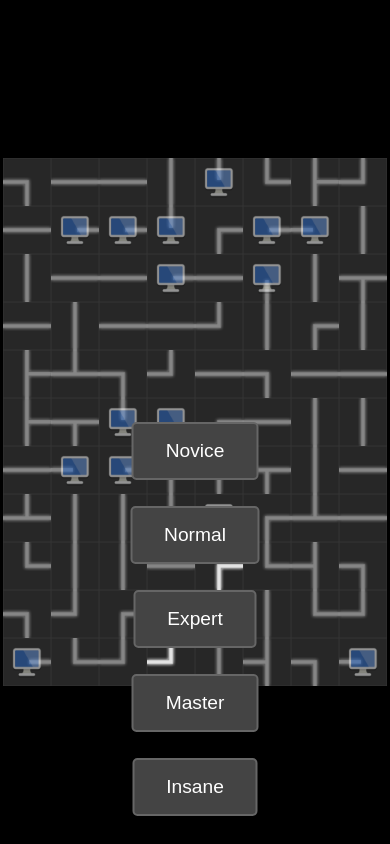
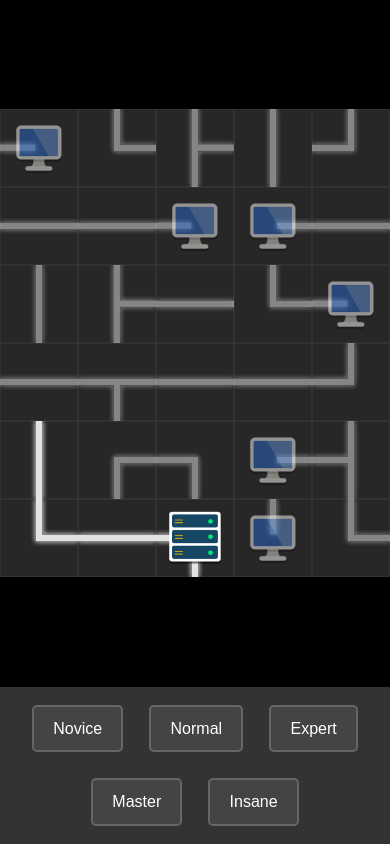
Before and after one commit to JSearra/ScrambledNet-Webapp, a website built with Vite: page index.html in a window 390 px wide. Both pictures are taken after a click on the button "Normal". Built offline with nearby package versions, Linux system fonts and the light colour scheme; files whose address does not match are found by name.

Commit message:
feat: Initialize web application with dependencies and core game files.

```diff
--- a/index.html
+++ b/index.html
@@ -1,17 +1,24 @@
 <!DOCTYPE html>
 <html lang="en">
+
 <head>
     <meta charset="UTF-8">
     <meta name="viewport" content="width=device-width, initial-scale=1.0, maximum-scale=1.0, user-scalable=no">
     <title>Modern Scrambled Net</title>
     <link rel="stylesheet" href="style.css">
 </head>
+
 <body>
     <div id="game-container">
         <canvas id="game-canvas"></canvas>
         <div id="ui-overlay" class="hidden">
             <h1 id="message">You Win!</h1>
+            <div id="stats" class="stats-container">
+                <p>Time: <span id="time-display">0:00</span></p>
+                <p>Moves: <span id="moves-display">0</span></p>
+            </div>
             <button id="restart-btn">New Game</button>
+        </div>
     </div>
     <div id="controls">
         <button id="skill-novice">Novice</button>
@@ -20,7 +27,7 @@
         <button id="skill-master">Master</button>
         <button id="skill-insane">Insane</button>
     </div>
-    </div>
     <script type="module" src="js/main.js"></script>
 </body>
+
 </html>
--- a/js/constants.js
+++ b/js/constants.js
@@ -19,10 +19,10 @@ export const SKILL = {
 export const SCREEN_SIZES = {
     // Width/Height for different skill levels
     HUGE: {
-        major: 17, minor: 10, // Master/Insane
-        expert_major: 15, expert_minor: 8,
-        normal_major: 11, normal_minor: 8,
-        novice_major: 10, novice_minor: 8
+        major: 10, minor: 7, // Master/Insane (was 15x9)
+        expert_major: 8, expert_minor: 6, // Expert (was 12x8)
+        normal_major: 6, normal_minor: 5, // Normal (was 8x6)
+        novice_major: 5, novice_minor: 5
     }
 };
 
--- a/js/game.js
+++ b/js/game.js
@@ -11,6 +11,9 @@ export class Game {
         this.running = false;
         this.lastTime = 0;
         this.currentSkill = null;
+        this.moves = 0;
+        this.startTime = 0;
+
 
         // Input handling
         // Handle both mouse and touch
@@ -38,6 +41,10 @@ export class Game {
             await this.assets.loadAll();
         }
 
+        // Reset stats
+        this.moves = 0;
+        this.startTime = Date.now();
+
         // Reset and Resize
         this.resize();
 
@@ -48,8 +55,9 @@ export class Game {
         // Wait, SCREEN_SIZES has 17,10 etc.
         // In BoardView.java: FindMaximumGridforScreenSize() sets gridWidth/Height based on screen orientation.
         // here let's just use window aspect ratio
-        const w = window.innerWidth;
-        const h = window.innerHeight;
+        const container = this.canvas.parentElement;
+        const w = container.clientWidth;
+        const h = container.clientHeight;
         const ratio = w / h;
 
         // Determine grid dimensions based on skill and aspect ratio
@@ -77,8 +85,9 @@ export class Game {
     }
 
     resize() {
-        this.canvas.width = window.innerWidth;
-        this.canvas.height = window.innerHeight;
+        const container = this.canvas.parentElement;
+        this.canvas.width = container.clientWidth;
+        this.canvas.height = container.clientHeight;
         if (this.board && this.board.cellMatrix.length > 0) {
             this.board.setSize(this.canvas.width, this.canvas.height);
         }
@@ -88,7 +97,10 @@ export class Game {
         const rect = this.canvas.getBoundingClientRect();
         const x = e.clientX - rect.left;
         const y = e.clientY - rect.top;
-        this.board.handleInput(x, y);
+        const validMove = this.board.handleInput(x, y);
+        if (validMove && this.running) {
+            this.moves++;
+        }
     }
 
     loop(now) {
@@ -109,6 +121,16 @@ export class Game {
         if (result === 'WIN') {
             this.assets.playSound('win.ogg');
             this.running = false;
+
+            const endTime = Date.now();
+            const totalTime = Math.floor((endTime - this.startTime) / 1000);
+            const minutes = Math.floor(totalTime / 60);
+            const seconds = totalTime % 60;
+            const timeString = `${minutes}:${seconds.toString().padStart(2, '0')}`;
+
+            document.getElementById('time-display').innerText = timeString;
+            document.getElementById('moves-display').innerText = this.moves;
+
             document.getElementById('ui-overlay').classList.remove('hidden');
         }
 
--- a/js/main.js
+++ b/js/main.js
@@ -4,6 +4,7 @@ import { SKILL } from './constants.js';
 window.addEventListener('load', () => {
     const canvas = document.getElementById('game-canvas');
     const game = new Game(canvas);
+    window.game = game;
 
     // Initial Start
     game.start(SKILL.NORMAL);
--- a/style.css
+++ b/style.css
@@ -1,4 +1,5 @@
-body, html {
+body,
+html {
     margin: 0;
     padding: 0;
     width: 100%;
@@ -7,20 +8,27 @@ body, html {
     background-color: #222;
     color: #eee;
     font-family: 'Segoe UI', Tahoma, Geneva, Verdana, sans-serif;
+    display: flex;
+    flex-direction: column;
 }
 
 #game-container {
     position: relative;
+    flex: 1;
     width: 100%;
-    height: 100%;
     display: flex;
     justify-content: center;
     align-items: center;
+    overflow: hidden;
+    /* Prevent canvas from pushing bounds */
 }
 
 canvas {
     touch-action: none;
-    image-rendering: pixelated; /* Keep crisp edges for pixel art */
+    image-rendering: pixelated;
+    /* Keep crisp edges for pixel art */
+    max-width: 100%;
+    max-height: 100%;
 }
 
 #ui-overlay {
@@ -47,6 +55,25 @@ h1 {
     text-shadow: 0 0 10px #0f0;
 }
 
+.stats-container {
+    background: rgba(0, 0, 0, 0.5);
+    padding: 1rem 2rem;
+    border-radius: 8px;
+    margin-bottom: 1.5rem;
+    border: 1px solid #444;
+}
+
+.stats-container p {
+    font-size: 1.5rem;
+    margin: 0.5rem 0;
+    color: #fff;
+}
+
+.stats-container span {
+    color: #0f0;
+    font-weight: bold;
+}
+
 button {
     padding: 1rem 2rem;
     font-size: 1.2rem;
@@ -64,13 +91,22 @@ button:hover {
 }
 
 #controls {
-    position: absolute;
-    bottom: 20px;
-    left: 50%;
-    transform: translateX(-50%);
     display: flex;
     gap: 10px;
+    padding: 10px;
+    background-color: #333;
+    width: 100%;
+    justify-content: center;
+    flex-wrap: wrap;
+    box-sizing: border-box;
+    /* Ensure padding doesn't affect width */
     z-index: 5;
-    flex-wrap: wrap;
-    justify-content: center;
 }
+
+/* Mobile adjustments */
+@media (max-width: 600px) {
+    button {
+        padding: 0.8rem 1.2rem;
+        font-size: 1rem;
+    }
+}
```
Also changed, not shown: js/board.js (+0 -12 lines), package.json (added, +25 -0 lines), 1 other file. Lines whose indentation alone changed are shown as unchanged.
